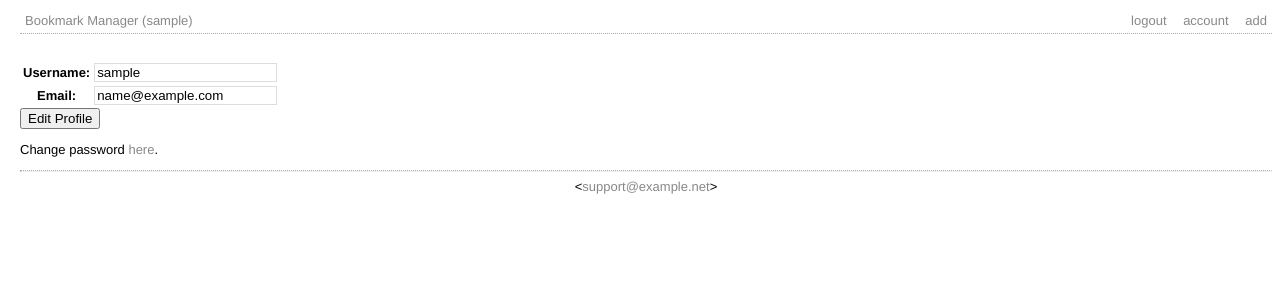
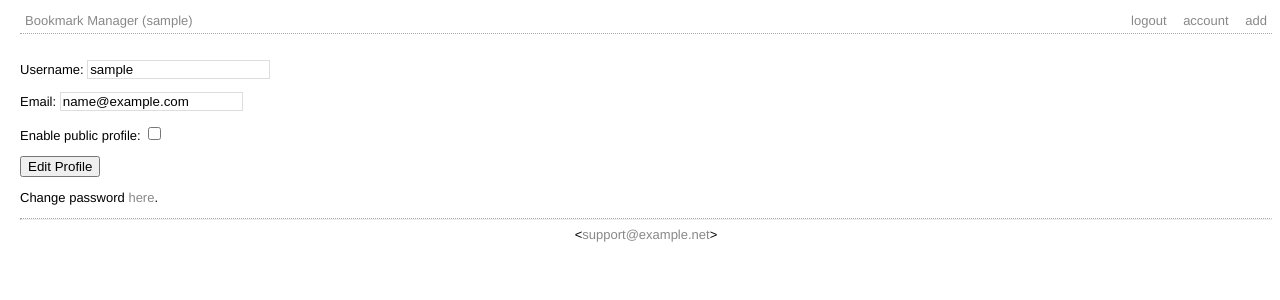
Before and after one commit to evening/bookmark-manager, a Django app: page /account in a window 1280 px wide. Shown: the top 300 px of the page. Run offline with Django 3.2, Linux system fonts and the light colour scheme; the visitor is signed in with stand-in values (Sample User, id 1).

Commit message:
closes #26 private profiles can be set in account settings

```diff
--- a/website/forms.py
+++ b/website/forms.py
@@ -32,10 +32,10 @@ class AddPostForm(forms.ModelForm):
 
 class EditProfileForm(forms.ModelForm):
     def __init__(self, *args, **kwargs):
+
         super(EditProfileForm, self).__init__(*args, **kwargs)
-        for fieldname in ["username", "email"]:
-            self.fields[fieldname].help_text = None
+        self.fields["public"].label = "Enable public profile"
 
     class Meta:
         model = Account
-        fields = ("username", "email")
+        fields = ("username", "email", "public")
--- a/website/templates/edit_profile.html
+++ b/website/templates/edit_profile.html
@@ -4,7 +4,7 @@
 <form method="post" action="">
     <table>
         {% csrf_token %}
-        {{ form.as_table }}
+        {{ form.as_p }}
     </table>
     <button type="submit">Edit Profile</button>
 </form>
--- a/website/views.py
+++ b/website/views.py
@@ -143,7 +143,9 @@ class ProfileView(generic.ListView):
             user = Account.objects.get(username=self.kwargs.get("username"))
         except Account.DoesNotExist:
             raise Http404
-        return Post.objects.filter(author=user).filter(author__public=True).order_by("-date")
+        return Post.objects.filter(author=user).filter(
+                    Q(author__public=True) | Q(author=self.request.user)
+                    ).order_by("-date")
 
     def get_context_data(self, **kwargs):
         data = super().get_context_data(**kwargs)
@@ -167,7 +169,9 @@ class SearchView(generic.ListView):
         q = self.request.GET.get("q")
         if q:
             return (
-                Post.objects.filter(author=user).filter(author__public=True)
+                Post.objects.filter(author=user).filter(
+                    Q(author__public=True) | Q(author=self.request.user)
+                    )
                 .filter(
                     Q(title__icontains=q)
                     | Q(url__icontains=q)
```
Also changed, not shown: website/migrations/0003_auto_20200603_1810.py.
